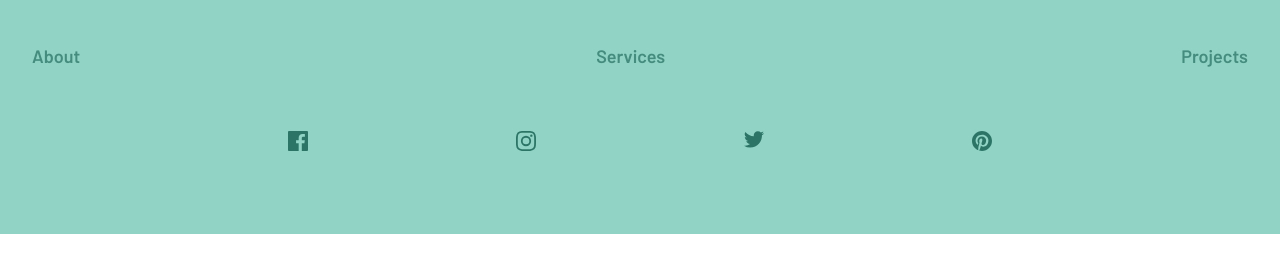
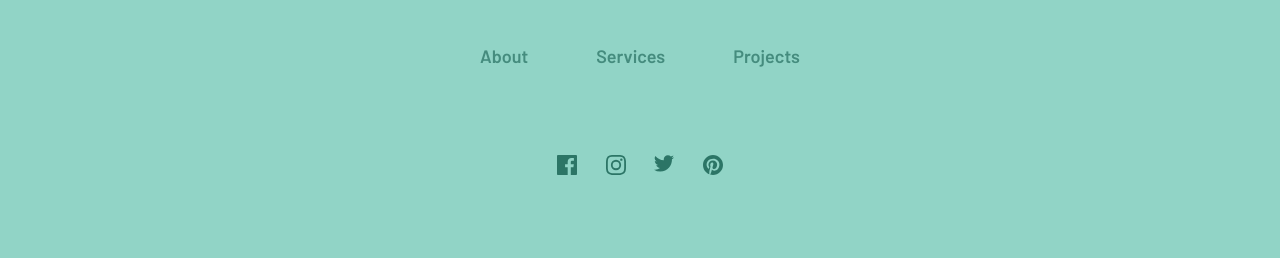
Before and after one commit to atinybeardedman/sunnyside-landing-page, a website: page dist/index.html in a window 1280 px wide. Shown: the part 3792-4050 px from the top of the page. Before the commit the page ends 4026 px from the top, so only its background shows below. Drawn offline with Linux system fonts and the light colour scheme.

Commit message:
fix: footer

```diff
--- a/src/stylesheets/footer.scss
+++ b/src/stylesheets/footer.scss
@@ -5,6 +5,12 @@
     background-color: colors.$cyan-neutral;
     padding: 2rem;
     text-align: center;
+
+    @media screen and (min-width:768px) {
+        display: flex;
+        flex-direction: column;
+        align-items: center;
+    }
 }
 
 .footer__logo-container {
@@ -20,6 +26,11 @@
     display: flex;
     justify-content: space-between;
     padding: 1rem 0;
+
+    @media screen and (min-width:768px) {
+        margin-bottom: 1.5rem;
+    }
+
 }
 
 .site-map__link {
@@ -36,3 +47,9 @@
 .social__icon-link {
     color: colors.$dark-cyan-light;
 }
+
+.footer__section {
+    @media screen and (min-width:768px) {
+        min-width: 20rem;
+    }
+}
```
Also changed, not shown: dist/index.html, dist/style.css, 1 other file.
